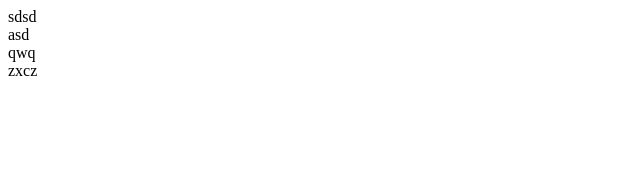
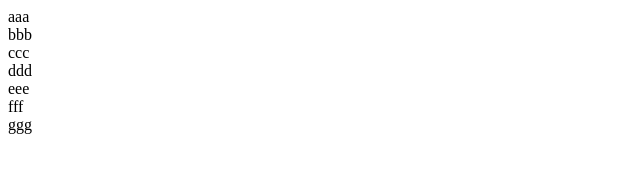
Before and after one commit to kilfro/task-board, a React app: page / in a window 1280 px wide. Shown: the top 184 px of the page, without its empty margins (0-640 px from the left). Built offline with nearby package versions, Linux system fonts and the light colour scheme.

Commit message:
Fix move function

```diff
--- a/src/App.jsx
+++ b/src/App.jsx
@@ -4,12 +4,15 @@ import Board from './components/Board'
 const App = () => {
     const defaultState = {
         todo: [
-            {id: 1, description: 'sdsd'},
-            {id: 2, description: 'asd'},
-            {id: 3, description: 'qwq'},
+            {id: 1, description: 'aaa'},
+            {id: 2, description: 'bbb'},
+            {id: 3, description: 'ccc'},
+            {id: 4, description: 'ddd'},
+            {id: 5, description: 'eee'},
+            {id: 6, description: 'fff'},
+            {id: 7, description: 'ggg'},
         ],
         doing: [
-            {id: 4, description: 'zxcz'},
         ],
         done: [],
     }
--- a/src/components/Board.jsx
+++ b/src/components/Board.jsx
@@ -4,14 +4,20 @@ import List from './List'
 
 const Board = ({tasks, setTasks}) => {
     const move = (source, destination, draggableId) => {
-        let destList = [...tasks[destination.droppableId]]
+        let destList
         let sourceList = [...tasks[source.droppableId]]
-        const movedTask = source.find(t => t.id === draggableId)
+        const movedTask = sourceList.find(t => t.id == draggableId)
 
-        sourceList = sourceList.filter(t => t.id !== draggableId)
+        sourceList = sourceList.filter(t => t.id != draggableId)
+        if (source.droppableId === destination.droppableId) {
+            destList = [...sourceList]
+        } else {
+            destList = [...tasks[destination.droppableId]]
+        }
+
         if (destination.index === 0) {
             destList = [movedTask, ...destList]
-        } else if (destination.index === destList.length - 1) {
+        } else if (destination.index === destList.length) {
             destList = [...destList, movedTask]
         } else {
             const sliceOne = destList.slice(0, destination.index)
--- a/src/components/List.jsx
+++ b/src/components/List.jsx
@@ -3,10 +3,18 @@ import {Droppable} from 'react-beautiful-dnd'
 import Task from './Task'
 
 const List = ({droppableId, tasks}) => (
-    <Droppable dropabbleId={droppableId}>
-        {() => (
-            <div>
-                {tasks.map((t, index) => <Task key={t.id} draggableId={t.id} index={index} text={t.description}/>)}
+    <Droppable droppableId={droppableId}>
+        {(provided) => (
+            <div ref={provided.innerRef}>
+                {tasks.map((t, index) => (
+                    <Task
+                        key={t.id}
+                        draggableId={t.id.toString()}
+                        index={index}
+                        text={t.description}
+                    />)
+                )}
+                {provided.placeholder}
             </div>
         )}
     </Droppable>
--- a/src/components/Task.jsx
+++ b/src/components/Task.jsx
@@ -3,7 +3,15 @@ import {Draggable} from 'react-beautiful-dnd'
 
 const Task = ({draggableId, index, text}) => (
     <Draggable draggableId={draggableId} index={index}>
-        {() => <div>{text}</div>}
+        {(provided) => (
+            <div
+                ref={provided.innerRef}
+                {...provided.draggableProps}
+                {...provided.dragHandleProps}
+            >
+                {text}
+            </div>
+        )}
     </Draggable>
 )
 
```
